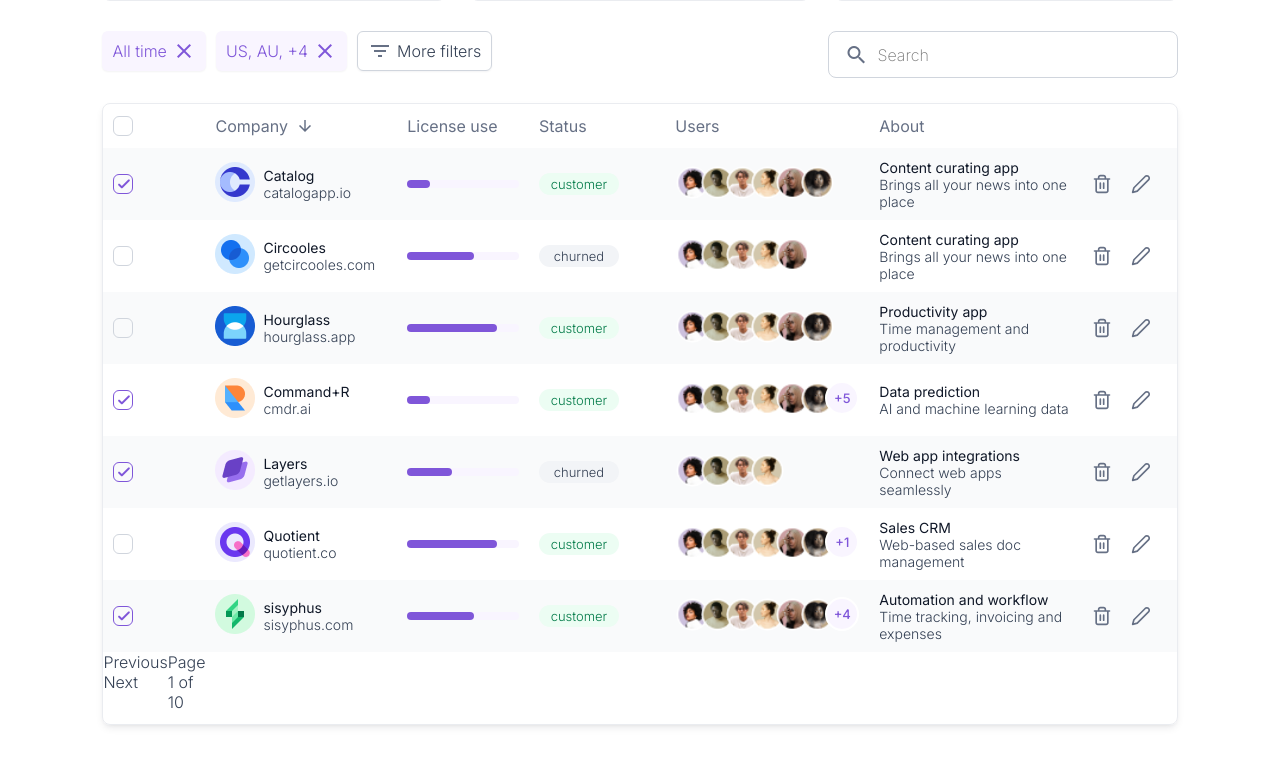
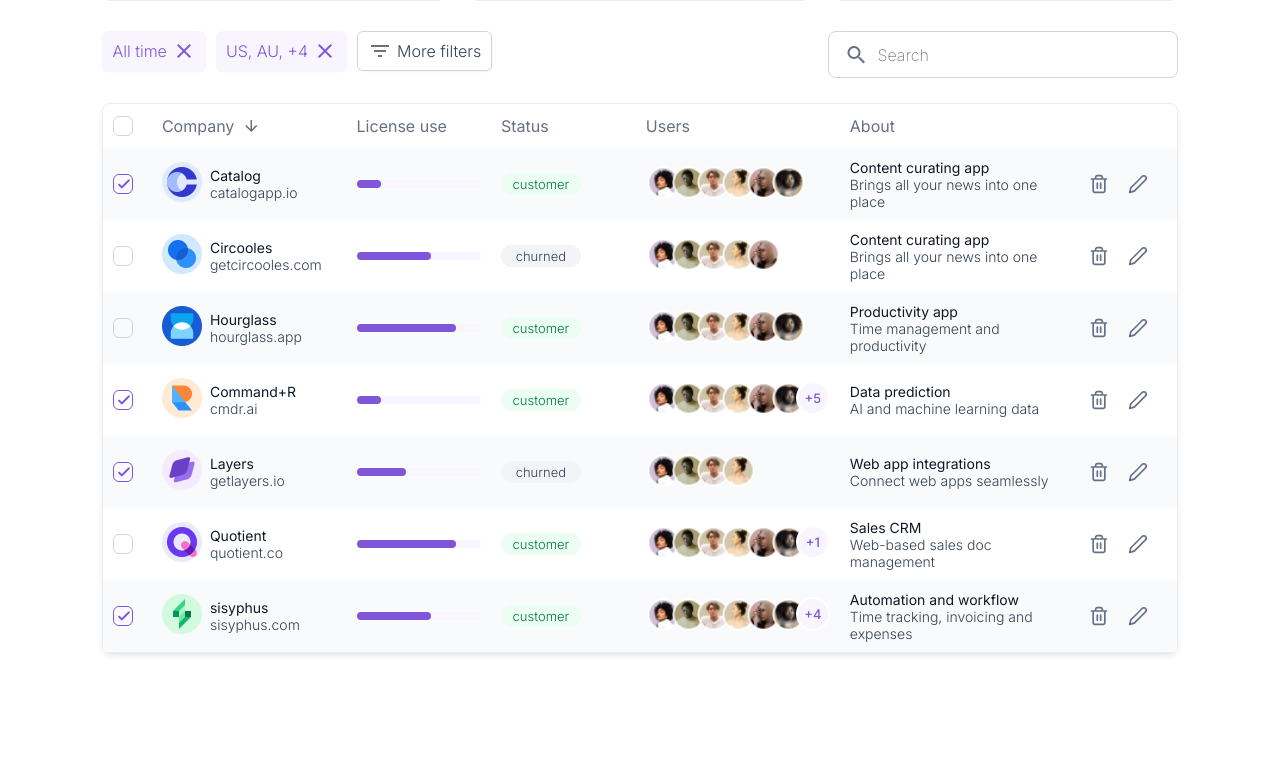
Before and after one commit to JoshAnaba/untitled-dashboard, a Nuxt app: page /dashboard in a window 1280 px wide. Shown: the part 445-1210 px from the top of the page. After the commit the page ends 1148 px from the top, so only its background shows below. Built offline with nearby package versions, Linux system fonts and the light colour scheme.

Commit message:
fixed wrong icon issues

```diff
--- a/pages/dashboard.vue
+++ b/pages/dashboard.vue
@@ -154,19 +154,19 @@
               </div>
             </td>
           </tr>
-          <tr class="table-footer">
-            <div class="lhs">
+          <!-- <tr class="table-footer">
+            <td class="td-11">
               <button class="default-input">
                 Previous
               </button>
               <button class="default-input">
                 Next
               </button>
-            </div>
-            <div class="rhs">
+            </td>
+            <td class="td-11">
               Page {{1}} of {{10}}
-            </div>
-          </tr>
+            </td>
+          </tr> -->
         </tbody>
       </table>
       </div>
@@ -465,11 +465,11 @@ tr {
   height: 44px;
 }
 
-.table-footer {
-  display: flex;
-  width: 100%;
-  justify-content: space-between;
-}
+/* .table-footer { */
+  /* display: flex; */
+  /* width: 100%; */
+  /* justify-content: space-between; */
+/* } */
 
 table tr:last-child {
   border-collapse: separate !important;
@@ -482,9 +482,9 @@ table tbody tr:nth-child(odd) {
 table tbody tr:nth-child(even) {
   background: #fff;
 }
-table tbody:last-child tr {
+/* table tbody:last-child tr {
   border-radius: 0px 0px 20px 20px;
-}
+} */
 
 .icon-space div {
   gap: 20px;
@@ -558,6 +558,10 @@ table tbody:last-child tr {
   width: calc(100%/22*5)
 }
 
+.td-11 {
+  width: calc(100%/2)
+}
+
 .customer {
   background: #ECFDF3;
   color: var(--success);
```
